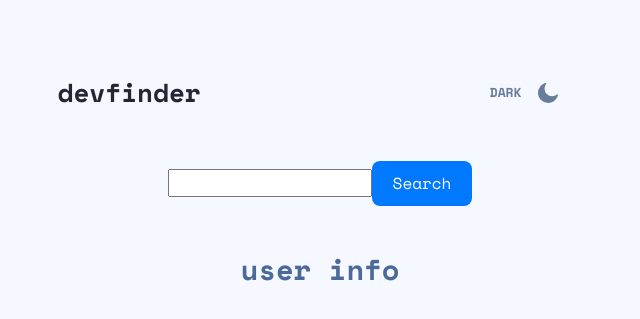
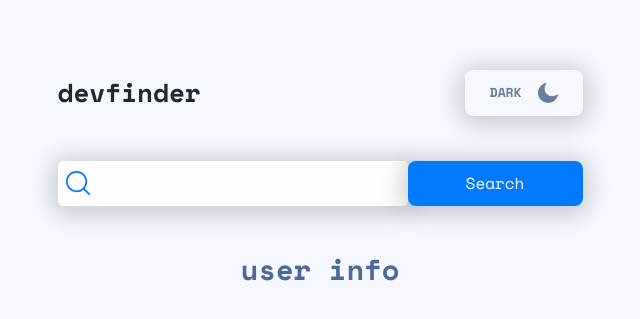
Before and after one commit to Hcmwebs/github-user-search, a React (Vite) app: page / in a window 1280 px wide. Shown: the part 221-540 px from the top of the page, without its empty margins (320-960 px from the left). Built offline with nearby package versions, Linux system fonts and the light colour scheme.

Commit message:
worked on the search input
Signed-off-by: Heze <64218603+Hcmwebs@users.noreply.github.com>

```diff
--- a/src/components/DarkBtn.jsx
+++ b/src/components/DarkBtn.jsx
@@ -4,7 +4,13 @@ const DarkBtn = ({ toggleTheme }) => {
 	return (
 		<button className='toggleBtn' onClick={toggleTheme}>
 			dark
-			<svg width="20" height="20" xmlns="http://www.w3.org/2000/svg"><path d="M19.513 11.397a.701.701 0 00-.588.128 7.496 7.496 0 01-2.276 1.336 7.101 7.101 0 01-2.583.462 7.505 7.505 0 01-5.32-2.209 7.568 7.568 0 01-2.199-5.342c0-.873.154-1.72.41-2.49a6.904 6.904 0 011.227-2.21.657.657 0 00-.102-.924.701.701 0 00-.589-.128C5.32.61 3.427 1.92 2.072 3.666A10.158 10.158 0 000 9.83c0 2.8 1.125 5.342 2.967 7.19a10.025 10.025 0 007.16 2.98c2.353 0 4.527-.822 6.266-2.183a10.13 10.13 0 003.58-5.624.623.623 0 00-.46-.796z" fill="currentColor" fill-rule="nonzero"/></svg>
+			<svg width='20' height='20' xmlns='http://www.w3.org/2000/svg'>
+				<path
+					d='M19.513 11.397a.701.701 0 00-.588.128 7.496 7.496 0 01-2.276 1.336 7.101 7.101 0 01-2.583.462 7.505 7.505 0 01-5.32-2.209 7.568 7.568 0 01-2.199-5.342c0-.873.154-1.72.41-2.49a6.904 6.904 0 011.227-2.21.657.657 0 00-.102-.924.701.701 0 00-.589-.128C5.32.61 3.427 1.92 2.072 3.666A10.158 10.158 0 000 9.83c0 2.8 1.125 5.342 2.967 7.19a10.025 10.025 0 007.16 2.98c2.353 0 4.527-.822 6.266-2.183a10.13 10.13 0 003.58-5.624.623.623 0 00-.46-.796z'
+					fill='currentColor'
+					fillRule='nonzero'
+				/>
+			</svg>
 		</button>
 	)
 }
--- a/src/components/LightBtn.jsx
+++ b/src/components/LightBtn.jsx
@@ -5,7 +5,7 @@ const LightBtn = ({toggleTheme}) => {
 		<button className='toggleBtn' onClick={toggleTheme}>
 			light
 			<svg width='20' height='20' xmlns='http://www.w3.org/2000/svg'>
-				<g fill='currentColor' fill-rule='nonzero'>
+				<g fill='currentColor' fillRule='nonzero'>
 					<path d='M13.545 6.455c-.9-.9-2.17-1.481-3.545-1.481a4.934 4.934 0 00-3.545 1.481c-.9.9-1.481 2.17-1.481 3.545 0 1.376.582 2.646 1.481 3.545.9.9 2.17 1.481 3.545 1.481a4.934 4.934 0 003.545-1.481c.9-.9 1.481-2.17 1.481-3.545a4.934 4.934 0 00-1.481-3.545zM10 3.413a.7.7 0 00.688-.688V.688A.7.7 0 0010 0a.7.7 0 00-.688.688v2.037a.7.7 0 00.688.688zM15.635 5.344l1.455-1.455a.67.67 0 000-.952.67.67 0 00-.952 0l-1.455 1.455a.67.67 0 000 .952c.238.264.66.264.952 0zM19.312 9.312h-2.037a.7.7 0 00-.688.688.7.7 0 00.688.688h2.037A.7.7 0 0020 10a.7.7 0 00-.688-.688zM15.608 14.656a.67.67 0 00-.952 0 .67.67 0 000 .952l1.455 1.455a.67.67 0 00.952 0 .67.67 0 000-.952l-1.455-1.455zM10 16.587a.7.7 0 00-.688.688v2.037A.7.7 0 0010 20a.7.7 0 00.688-.688v-2.037a.7.7 0 00-.688-.688zM4.365 14.656L2.91 16.111a.67.67 0 000 .952.67.67 0 00.952 0l1.455-1.455a.67.67 0 000-.952c-.238-.264-.66-.264-.952 0zM3.413 10a.7.7 0 00-.688-.688H.688A.7.7 0 000 10a.7.7 0 00.688.688h2.037A.7.7 0 003.413 10zM4.365 5.344a.67.67 0 00.952 0 .67.67 0 000-.952L3.862 2.937a.67.67 0 00-.952 0 .67.67 0 000 .952l1.455 1.455z' />
 				</g>
 			</svg>
--- a/src/components/Search.jsx
+++ b/src/components/Search.jsx
@@ -1,12 +1,64 @@
-import React from 'react'
+import React, { useState } from 'react'
+import styled from 'styled-components'
 
 const Search = () => {
+	const [user, setUser] = useState('')
+	const handleChange = (e) => {
+
+	}
+	const handleSubmit = (e) => {
+		e.preventDefault()
+	}
 	return (
-		<form>
-			<input type='text' />
+		<Wrapper className='sectionCenter' onSubmit={handleSubmit}>
+			<svg height='24' width='25' xmlns='http://www.w3.org/2000/svg'>
+				<path
+					d='M10.609 0c5.85 0 10.608 4.746 10.608 10.58 0 2.609-.952 5-2.527 6.847l5.112 5.087a.87.87 0 01-1.227 1.233l-5.118-5.093a10.58 10.58 0 01-6.848 2.505C4.759 21.16 0 16.413 0 10.58 0 4.747 4.76 0 10.609 0zm0 1.74c-4.891 0-8.87 3.965-8.87 8.84 0 4.874 3.979 8.84 8.87 8.84a8.855 8.855 0 006.213-2.537l.04-.047a.881.881 0 01.058-.053 8.786 8.786 0 002.558-6.203c0-4.875-3.979-8.84-8.87-8.84z'
+					fill='currentColor'
+				/>
+			</svg>
+			<input
+				type='search'
+				aria-label='search'
+				name='user'
+				value={user}
+				onChange={handleChange}
+			/>
 			<button className='search'>Search</button>
-		</form>
+		</Wrapper>
 	)
 }
 
+const Wrapper = styled.form`
+	width: 100%;
+	display: grid;
+	grid-template-columns: 2fr 1fr;
+	position: relative;
+
+	input {
+		padding-left: 2.5rem;
+		border: none;
+		outline: none;
+		border-radius: 5px;
+		background-color: var(--appBgColor);
+		box-shadow: var(--boxShadow-1);
+		&:focus {
+			box-shadow: var(--boxShadow-2);
+		}
+	}
+	svg {
+		position: absolute;
+		top: 50%;
+		left: 2rem;
+		transform: translateY(-50%);
+		color: var(--btnBgColor);
+		transition: var(--transition-3);
+		cursor: pointer;
+
+		&:hover {
+			color: var(--btnHoverBgColor);
+		}
+	}
+`
+
 export default Search
--- a/src/styles/GlobalStyles.jsx
+++ b/src/styles/GlobalStyles.jsx
@@ -10,6 +10,8 @@ const GlobalStyles = createGlobalStyle`
 --btnBgColor:#0079FF ;
 --btnHoverBgColor:#60ABFF ;
 --transition-3: all 0.3s ease-in-out;
+--boxShadow-1: 0px 3px 25px 5px rgba(0,0,0,0.2);
+--boxShadow-2: 0px 3px 25px 5px rgba(0,0,0,0.4);
 }
 .lightTheme{
   --bgColor:#F6F8FF;
@@ -92,12 +94,14 @@ button {
   font-family: inherit;
   background-color:var(--btnBgColor);
   color:var(--btnColor);
+  box-shadow: var(--boxShadow-1);
   outline: none;
   cursor: pointer;
   transition: var(--transition-3);
 }
 
 button:hover {
+  box-shadow: var(--boxShadow-2);
   background-color:var(--btnHoverBgColor);
 }
 button:focus,
```
Also changed, not shown: src/assets/icon-search.svg.
